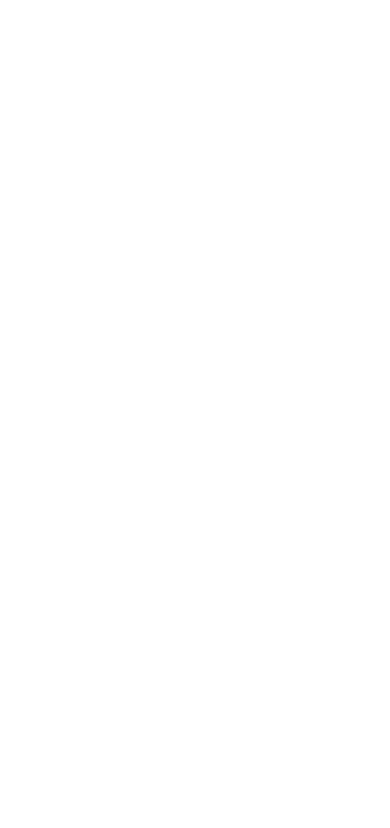
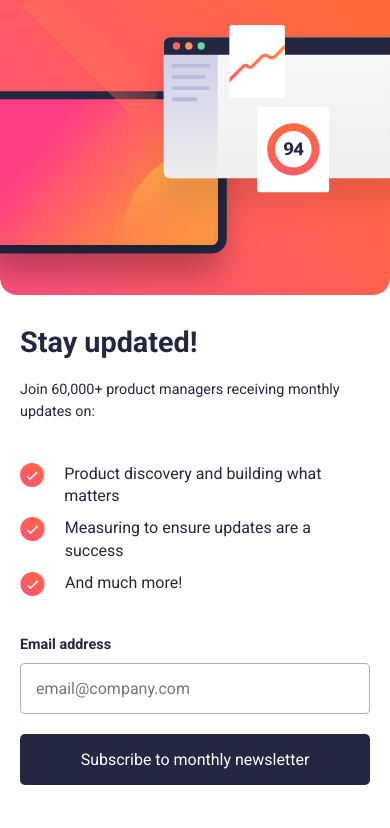
Before and after one commit to ThembaMtshelwane/newsletter-sign-up-with-success-message-main, a plain HTML site: page index.html in a window 390 px wide. Drawn offline with Linux system fonts and the light colour scheme.

Commit message:
mobile ui implementation

```diff
--- a/index.html
+++ b/index.html
@@ -25,6 +25,60 @@
     </title>
   </head>
   <body>
+    <main>
+      <section id="card">
+        <section id="top-section">
+          <img
+            id="banner"
+            src="./assets/images/illustration-sign-up-mobile.svg"
+            alt=""
+          />
+        </section>
+        <section id="bottom-section">
+          <section id="head-info">
+            <h1>Stay updated!</h1>
+            <h2>Join 60,000+ product managers receiving monthly updates on:</h2>
+          </section>
+          <ul>
+            <li>
+              <section class="item">
+                <img
+                  class="check-icon"
+                  src="./assets/images/icon-success.svg"
+                  alt=""
+                />
+                <p class="info">Product discovery and building what matters</p>
+              </section>
+            </li>
+            <li>
+              <section class="item">
+                <img
+                  class="check-icon"
+                  src="./assets/images/icon-success.svg"
+                  alt=""
+                />
+                <p class="info">Measuring to ensure updates are a success</p>
+              </section>
+            </li>
+            <li>
+              <section class="item">
+                <img
+                  class="check-icon"
+                  src="./assets/images/icon-success.svg"
+                  alt=""
+                />
+                <p class="info">And much more!</p>
+              </section>
+            </li>
+          </ul>
+          <form>
+            <label for="email">Email address</label>
+            <input type="email" name="email" placeholder="email@company.com" />
+            <button type="submit">Subscribe to monthly newsletter</button>
+          </form>
+        </section>
+      </section>
+    </main>
 
     <!-- Sign-up form start -->
 
--- a/styles.css
+++ b/styles.css
@@ -0,0 +1,113 @@
+*,
+*::after,
+*::before {
+  box-sizing: border-box;
+  margin: 0;
+  padding: 0;
+  font-family: 'Roboto', sans-serif;
+  font-size: 16px;
+  font-weight: 400;
+  color: #242742;
+}
+
+body,
+main {
+  display: flex;
+  flex-direction: column;
+  color: #242742;
+}
+
+#card {
+  display: flex;
+  flex-direction: column;
+  /* border: 2px solid red; */
+}
+
+#top-section {
+  display: flex;
+  flex-direction: column;
+  /* border: 2px solid blue; */
+}
+
+#bottom-section {
+  display: flex;
+  flex-direction: column;
+  /* border: 2px solid green; */
+  padding: 20px;
+}
+
+#head-info {
+  /* border: 2px solid black; */
+  margin-bottom: 20px;
+}
+
+h1 {
+  font-size: 1.8rem;
+  padding: 10px 0px 10px 0px;
+  font-weight: 700;
+}
+h2 {
+  padding: 10px 0px 10px 0px;
+  font-size: 0.9rem;
+  line-height: 1.5;
+}
+
+ul {
+  font-size: 0.9rem;
+  padding: 10px 0px 10px 0px;
+  /* border: 2px solid purple; */
+  list-style: none;
+}
+
+.item {
+  display: flex;
+  /* border: 2px solid purple; */
+  margin-bottom: 10px;
+}
+
+.check-icon {
+  width: 25px;
+  /* border: 2px solid purple; */
+  position: relative;
+  top: 0px;
+  display: inline-block;
+  height: 24px;
+}
+
+.info {
+  /* border: 2px solid purple; */
+  margin-left: 20px;
+  line-height: 1.4;
+}
+
+form {
+  margin: 20px 0px 10px 0px;
+  display: flex;
+  flex-direction: column;
+  /* border: 2px solid yellow; */
+}
+
+label {
+  font-size: 0.9rem;
+  color: #242742;
+  font-weight: 700;
+}
+
+button,
+input {
+  width: 100%;
+  padding: 15px;
+  margin: 10px 0;
+  border-radius: 5px;
+  border: 1px solid #2427425e;
+}
+
+button {
+  background-color: #242742;
+  color: white;
+}
+
+button:hover {
+  background-image: linear-gradient(to right, #ff4775, #ff6347);
+  cursor: pointer;
+}
```
